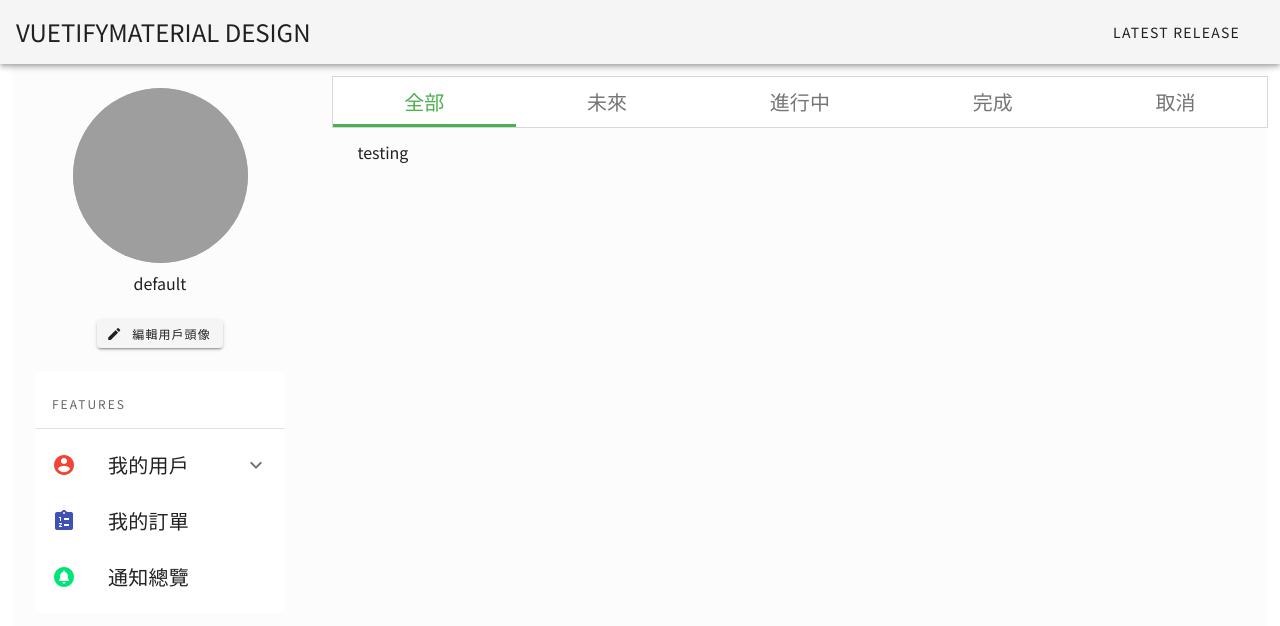
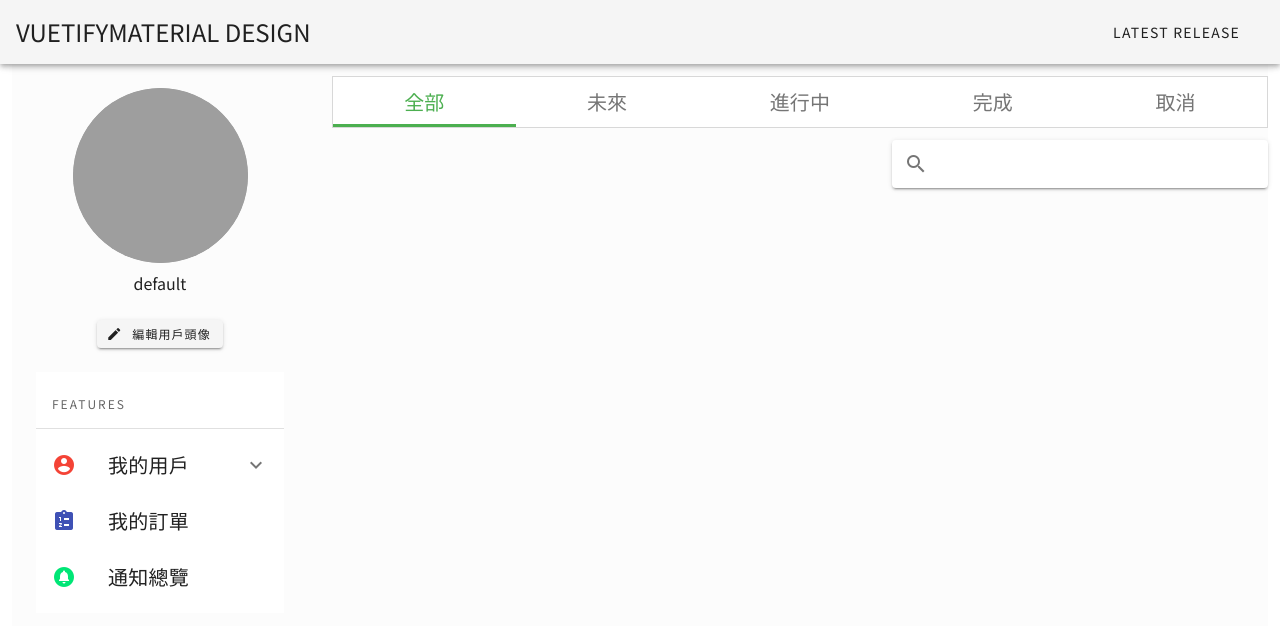
Before and after one commit to kingdom84521/FoodDelivery_FRONTEND, a Vue app in the folder client/: page /dashboard/purchase/1 in a window 1280 px wide. Shown: the top 626 px of the page. Built offline with nearby package versions, Linux system fonts and the light colour scheme; grey boxes are pictures that could not be loaded.

Commit message:
text field finish

```diff
--- a/client/src/components/dashboard/featureView/purchase/page.vue
+++ /dev/null
@@ -1,23 +0,0 @@
-<template>
-    <div>
-        <v-row justify="end">
-            <v-col
-                cols="6"
-            >
-                testing
-            </v-col>
-        </v-row>
-    </div>
-</template>
-
-<script>
-export default {
-    props: {
-        type: String
-    }
-}
-</script>
-
-<style>
-
-</style>
--- a/client/src/components/dashboard/featureView/purchase/main.vue
+++ b/client/src/components/dashboard/purchase/main.vue
@@ -22,9 +22,7 @@
                 </v-tabs>
             </v-col>
         </v-row>
-        <v-row>
-            <router-view />
-        </v-row>
+        <router-view />
     </div>
 </template>
 
--- /dev/null
+++ b/client/src/components/dashboard/purchase/page.vue
@@ -0,0 +1,44 @@
+<template>
+    <div>
+        <v-row justify="end">
+            <v-col
+                cols="5"
+            >
+                <v-expand-transition>
+                    <div v-if="this.type !== 'future'">
+                        <v-text-field
+                            solo
+                            prepend-inner-icon="mdi-magnify"
+                            clear-icon="mdi-close"
+                            clearable
+                            v-model="keyword"
+                            @click:clear="clearMessage"
+                        />
+                    </div>
+                </v-expand-transition>
+            </v-col>
+        </v-row>
+    </div>
+</template>
+
+<script>
+export default {
+    props: {
+        type: String
+    },
+    data: () => {
+        return {
+            keyword: ""
+        }
+    },
+    methods: {
+        clearMessage() {
+            this.keyword = ''
+        }
+    }
+}
+</script>
+
+<style>
+
+</style>
--- a/client/src/router.js
+++ b/client/src/router.js
@@ -1,8 +1,8 @@
 import Vue from 'vue'
 import Router from 'vue-router'
 import Dashboard from '@/views/dashboard'
-import Purchase from '@/components/dashboard/featureView/purchase/main'
-import Page from '@/components/dashboard/featureView/purchase/page'
+import Purchase from '@/components/dashboard/purchase/main'
+import Page from '@/components/dashboard/purchase/page'
 
 Vue.use(Router)
 
```
